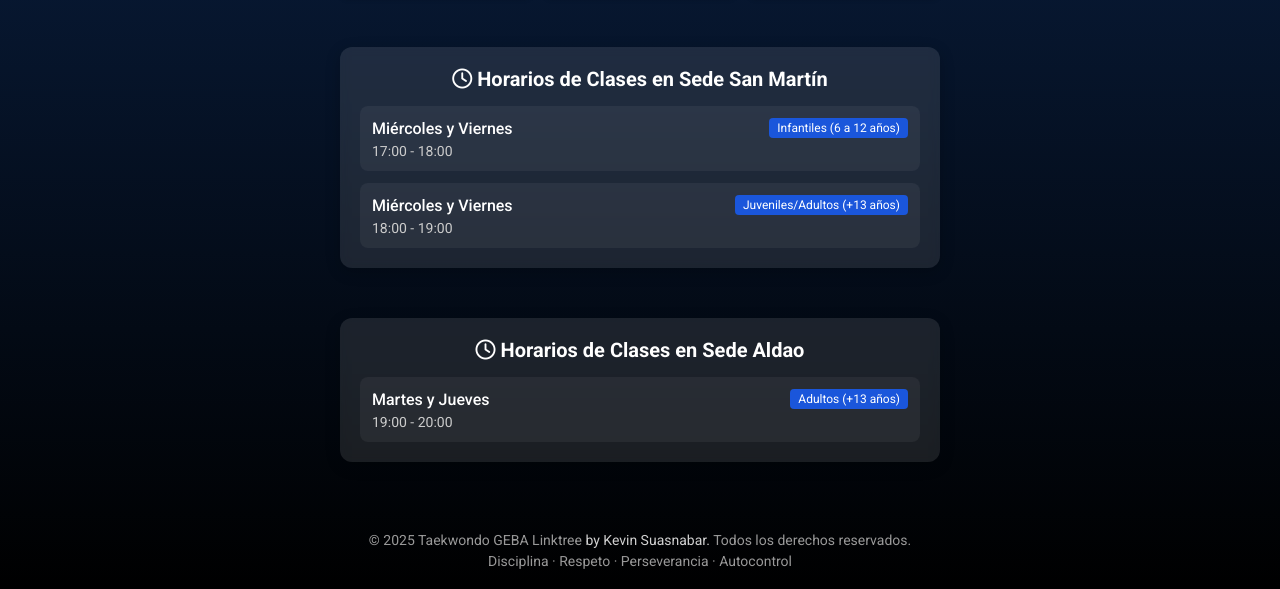
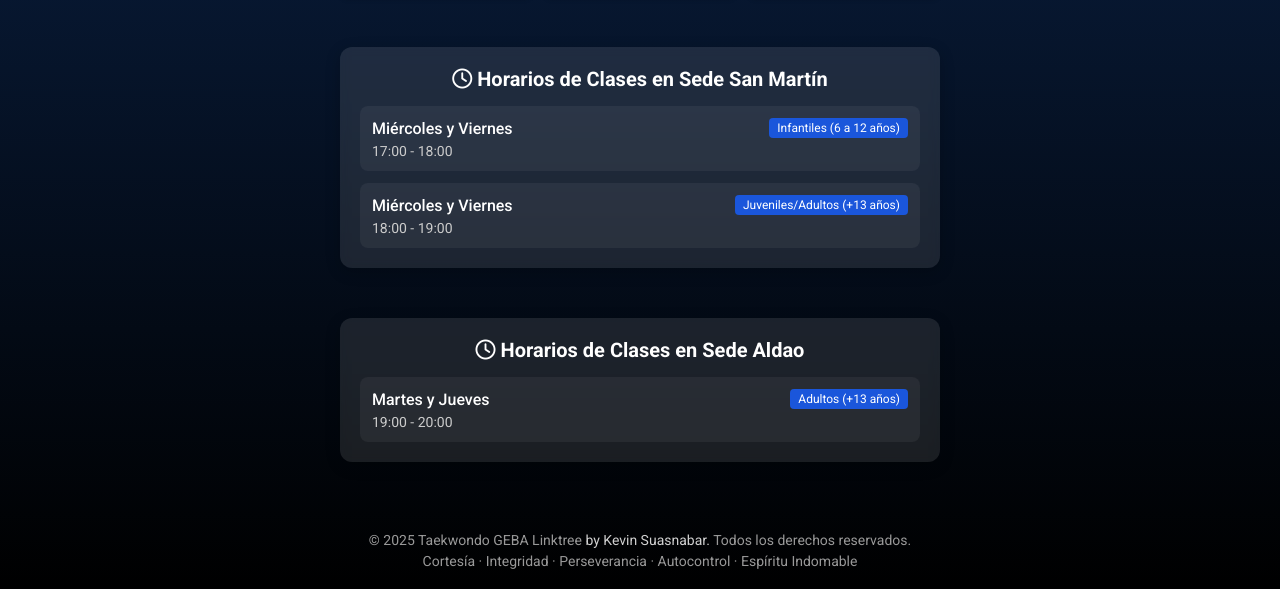
Before and after one commit to OpieSoA/Taekwondo-GEBA-Linktree, a plain HTML site: page index.html in a window 1280 px wide. Shown: the part 528-1117 px from the top of the page. Drawn offline with Linux system fonts and the light colour scheme.

Commit message:
Update index.html

```diff
--- a/index.html
+++ b/index.html
@@ -119,7 +119,7 @@
         <footer>
             <p>© <span id="current-year">2018 -</span> Taekwondo GEBA Linktree
             <a href="https://links-drwells.vercel.app/" target="_blank" class="link">by Kevin Suasnabar.</a> <span>Todos los derechos reservados.</span></p>
-            <p class="motto">Disciplina · Respeto · Perseverancia · Autocontrol</p>
+            <p class="motto">Cortesía · Integridad · Perseverancia · Autocontrol · Espíritu Indomable</p>
         </footer>
     </div>
 </body>
```
